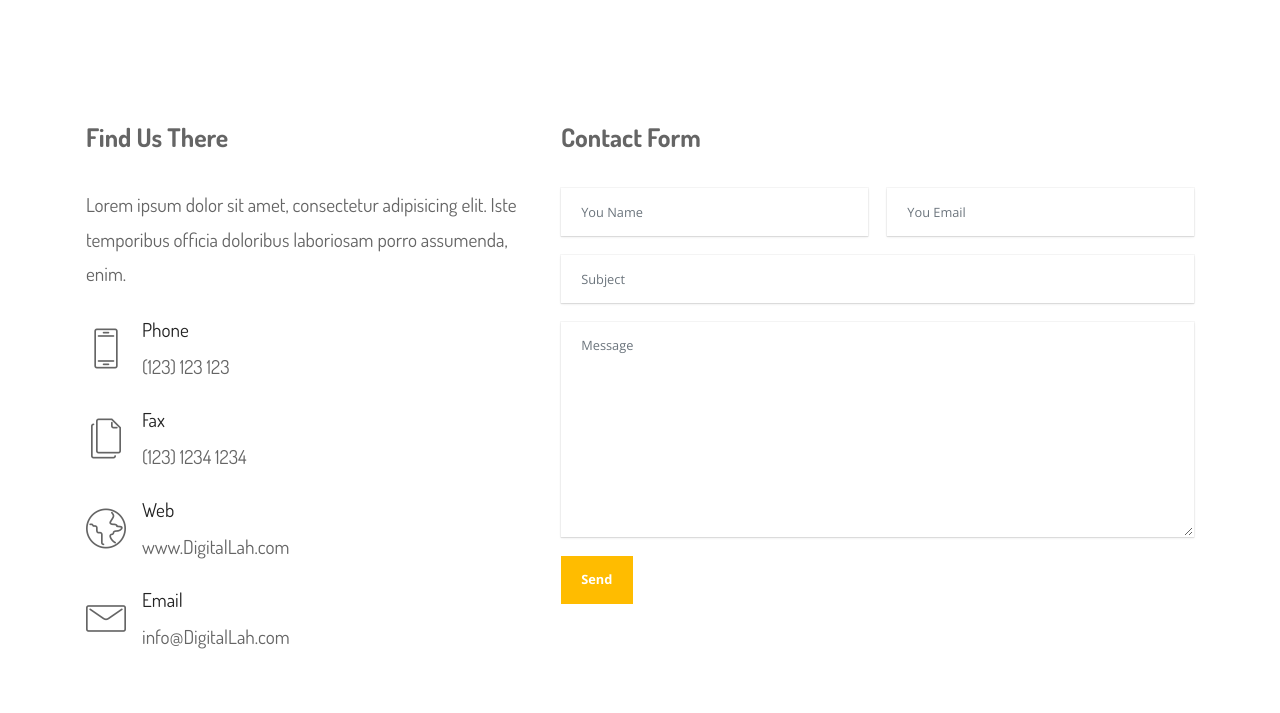
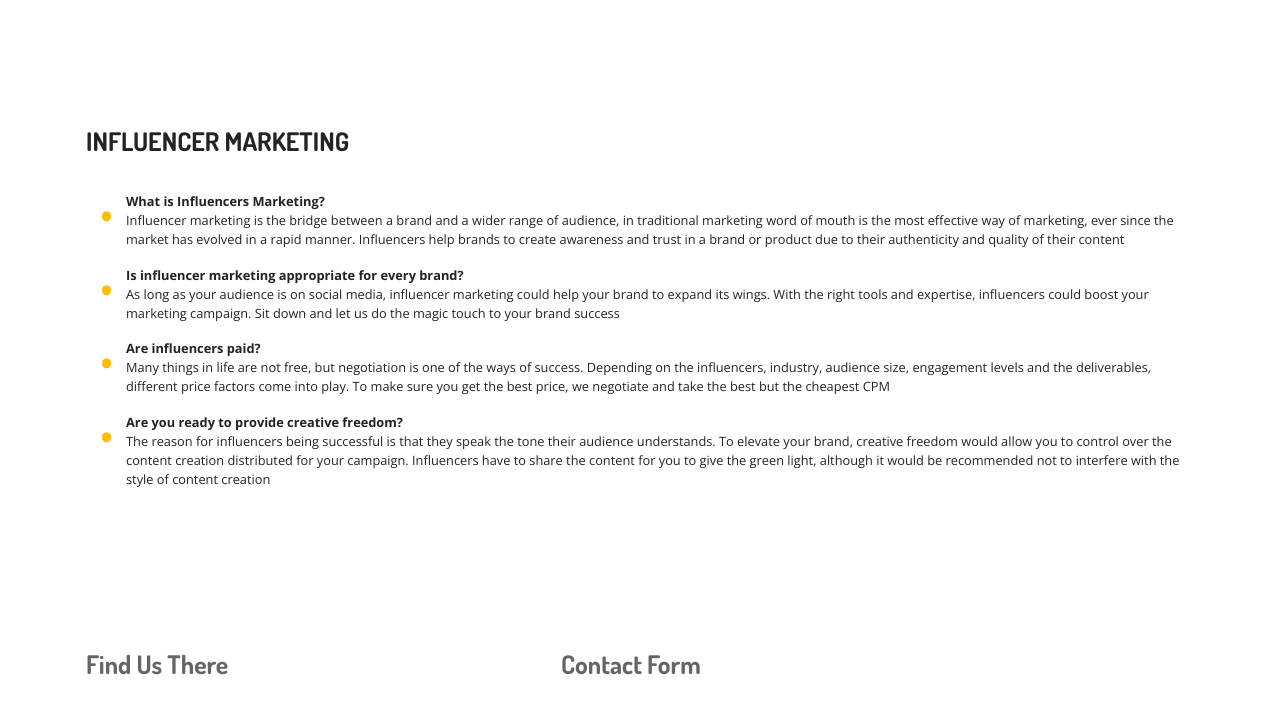
Before and after one commit to ryankeydesigns/digitallah, a plain HTML site: page index.html in a window 1280 px wide. Shown: the part 3373-4086 px from the top of the page. Drawn offline with nearby package versions, Linux system fonts and the light colour scheme; a script that the page names is missing; files whose address does not match are found by name.

Commit message:
create github pages

```diff
--- a/assets/mobirise/css/mbr-additional.css
+++ b/assets/mobirise/css/mbr-additional.css
@@ -1193,6 +1193,29 @@ a {
 .cid-sDpBCxH2jF li:hover {
   color: #ffbc00;
 }
+.cid-sDpFpJt7Ed {
+  padding-top: 4rem;
+  padding-bottom: 5rem;
+  background-color: #ffffff;
+}
+.cid-sDpFpJt7Ed ul {
+  list-style: none;
+  margin: 0;
+  padding-left: 2.5rem;
+}
+.cid-sDpFpJt7Ed li {
+  position: relative;
+  margin-bottom: 1rem;
+}
+.cid-sDpFpJt7Ed ul li::before {
+  position: absolute;
+  left: -1.6rem;
+  content: "\2022";
+  color: #ffbc00;
+  font-weight: bold;
+  font-size: 2rem;
+  width: 1.6rem;
+}
 .cid-sDdUPx0W5S {
   padding-top: 60px;
   padding-bottom: 60px;
--- a/index.html
+++ b/index.html
@@ -326,6 +326,25 @@
     </div>
 </section>
 
+<section class="content14 cid-sDpFpJt7Ed" id="content14-c">
+
+
+
+    <div class="container">
+        <div class="row justify-content-center">
+            <div class="col-md-12 col-lg-12">
+                    <h3 class="mbr-section-title mbr-fonts-style mb-4 display-5"><strong>INFLUENCER MARKETING</strong></h3>
+                <ul class="list mbr-fonts-style display-4">
+                    <li><strong>What is Influencers Marketing?</strong><br>Influencer marketing is the bridge between a brand and a wider range of audience, in traditional marketing word of mouth is the most effective way of marketing, ever since the market has evolved in a rapid manner. Influencers help brands to create awareness and trust in a brand or product due to their authenticity and quality of their content&nbsp;</li>
+                    <li><strong>Is influencer marketing appropriate for every brand?</strong><br>As long as your audience is on social media, influencer marketing could help your brand to expand its wings. With the right tools and expertise, influencers could boost your marketing campaign. Sit down and let us do the magic touch to your brand success&nbsp;</li>
+                    <li><strong>Are influencers paid?</strong><br>Many things in life are not free, but negotiation is one of the ways of success. Depending on the influencers, industry, audience size, engagement levels and the deliverables, different price factors come into play. To make sure you get the best price, we negotiate and take the best but the cheapest CPM</li>
+                    <li><strong>Are you ready to provide creative freedom?</strong><br>The reason for influencers being successful is that they speak the tone their audience understands. To elevate your brand, creative freedom would allow you to control over the content creation distributed for your campaign. Influencers have to share the content for you to give the green light, although it would be recommended not to interfere with the style of content creation&nbsp;</li>
+                </ul>
+            </div>
+        </div>
+    </div>
+</section>
+
 <section class="extForm cid-sDdUPx0W5S" id="extForm21-2">
 
 
@@ -390,7 +409,7 @@
                     Contact Form</h2>
                 <div data-form-type="formoid">
                     <!---Formbuilder Form--->
-                    <form action="https://mobirise.eu/" method="POST" class="mbr-form form-with-styler" data-form-title="Mobirise Form"><input type="hidden" name="email" data-form-email="true" value="rAfHUxNdy0qLZdfbOjRfnNdCOAFd8o9CH6jtHfw3a9nMew7qtSbiD1Xu2DggF/cO3CV6BMCy8vhWVEqKwEmSkwpxvCn5a89mw8KNv9ZLu25SNWM/abf2xxhth3L9Mw9q.seoYx7kJNozjqy/nk1LaesNgx2iYCtR7jTusp7j/z++BZfnCiqRTIZb+SYIJrD7sQ/eKr1afjo+Bnb+YagPWx7JeYrs4c6JukJJLAmdPXREige/UCRe+s4AEaXH6ZbRL">
+                    <form action="https://mobirise.eu/" method="POST" class="mbr-form form-with-styler" data-form-title="Mobirise Form"><input type="hidden" name="email" data-form-email="true" value="KKbwQQIKfFJOLiljylww1jyOrbJ2nVJYUU1nsM8SowMI4RLliJKZxqARE5He8Ul+PbSD1B/eP+WEYav31jh8WfZLfIJdeiCzl2w7/VxLFsWhpkYhISCsnjXWAFYTqh3f.2kThbg67dHSPYBngYU3DwrI+J2omh1/CeVZjqoMx7E3p9H1ULKdkJkJTx4vZzBtr27sjWe2mCoHSFKjHVl0U3rG2Jzr9IHHwBFHyrkd72+D1FGHKs1n9SZG7wYGxqAZY">
                         <div class="row">
                             <div hidden="hidden" data-form-alert="" class="alert alert-success col-12">Thanks for filling out the form!</div>
                             <div hidden="hidden" data-form-alert-danger="" class="alert alert-danger col-12">
```
Also changed, not shown: 1 other file.
